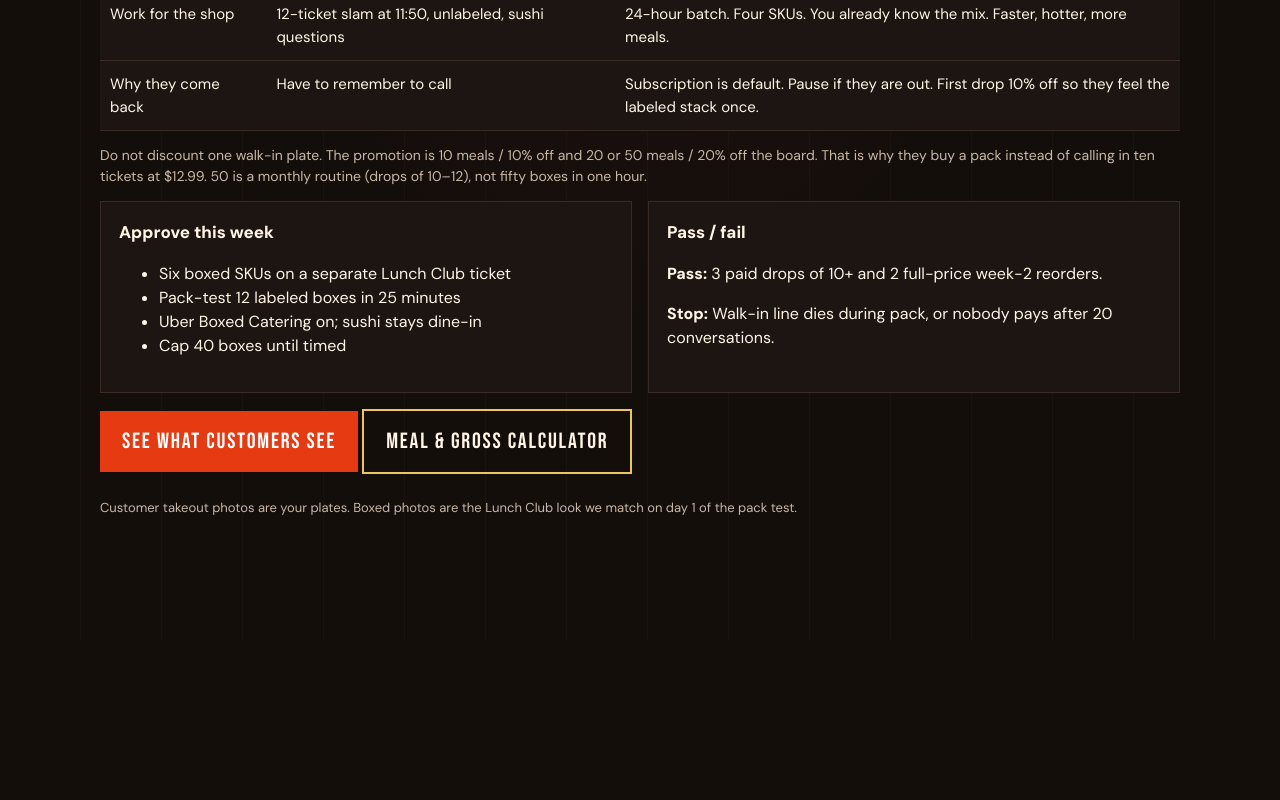
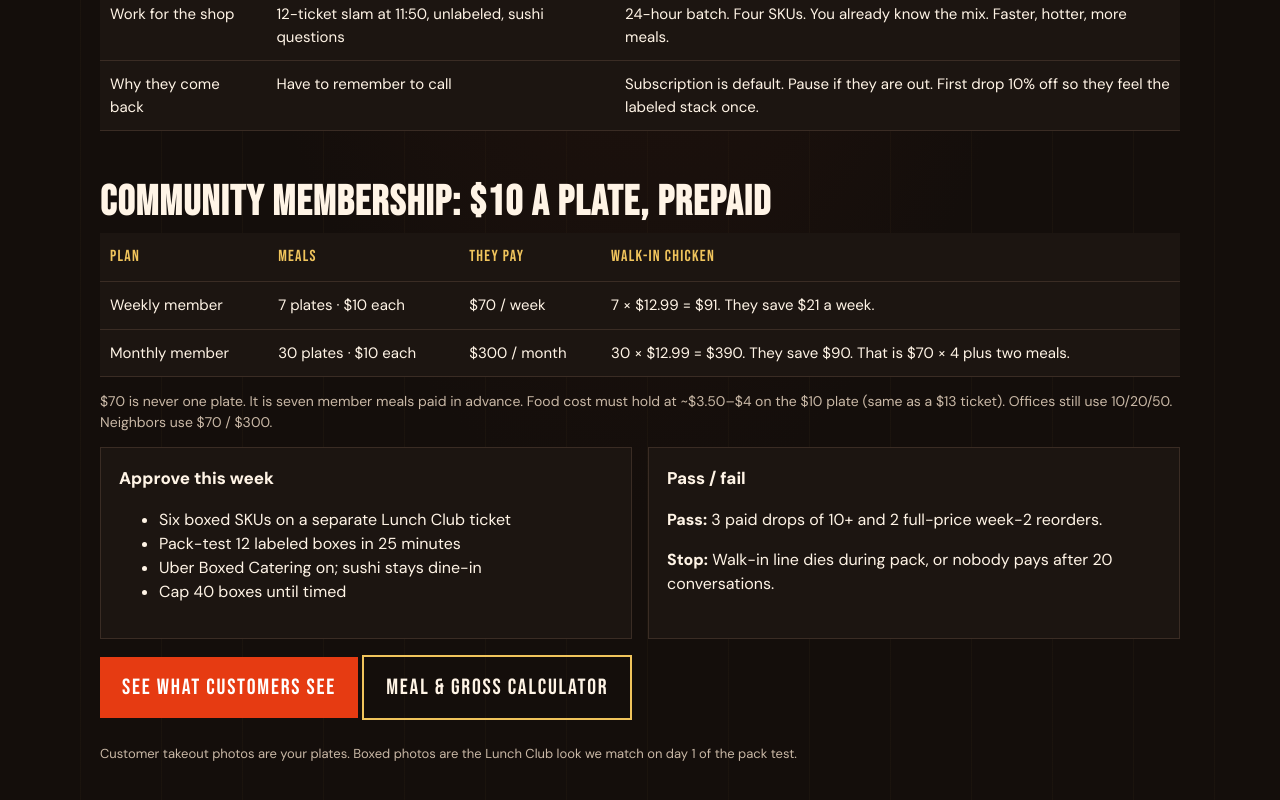
Before and after one commit to Invinciblelude/Iloveteriakyi, a plain HTML site: page docs/pilot.html in a window 1280 px wide. Shown: the part 795-1595 px from the top of the page. Before the commit the page ends 1435 px from the top, so only its background shows below. Drawn offline with Linux system fonts and the light colour scheme.

Commit message:
Add $10 member plate: $70/week for 7 meals, $300/month for 30.
Co-authored-by: Cursor <cursoragent@cursor.com>

```diff
--- a/docs/pilot.html
+++ b/docs/pilot.html
@@ -59,7 +59,32 @@
         </tr>
       </tbody>
     </table>
-    <p class="muted">Do not discount one walk-in plate. The promotion is 10 meals / 10% off and 20 or 50 meals / 20% off the board. That is why they buy a pack instead of calling in ten tickets at $12.99. 50 is a monthly routine (drops of 10–12), not fifty boxes in one hour.</p>
+    <h2>Community membership: $10 a plate, prepaid</h2>
+    <table>
+      <thead>
+        <tr>
+          <th>Plan</th>
+          <th>Meals</th>
+          <th>They pay</th>
+          <th>Walk-in chicken</th>
+        </tr>
+      </thead>
+      <tbody>
+        <tr>
+          <td>Weekly member</td>
+          <td>7 plates · $10 each</td>
+          <td>$70 / week</td>
+          <td>7 × $12.99 = $91. They save $21 a week.</td>
+        </tr>
+        <tr>
+          <td>Monthly member</td>
+          <td>30 plates · $10 each</td>
+          <td>$300 / month</td>
+          <td>30 × $12.99 = $390. They save $90. That is $70 × 4 plus two meals.</td>
+        </tr>
+      </tbody>
+    </table>
+    <p class="muted">$70 is never one plate. It is seven member meals paid in advance. Food cost must hold at ~$3.50–$4 on the $10 plate (same as a $13 ticket). Offices still use 10/20/50. Neighbors use $70 / $300.</p>
 
     <div class="grid-2">
       <div class="card">
```
Also changed, not shown: docs/index.html (+28 -1 lines).
